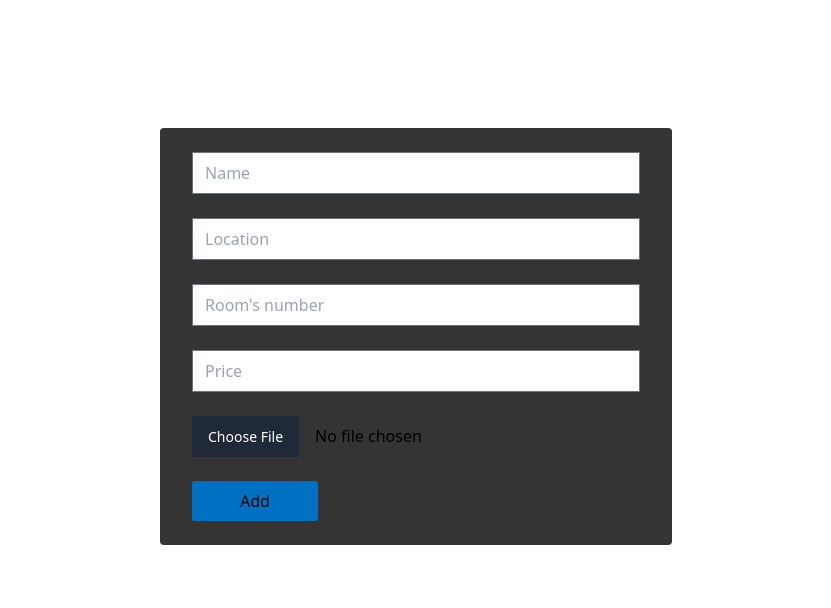
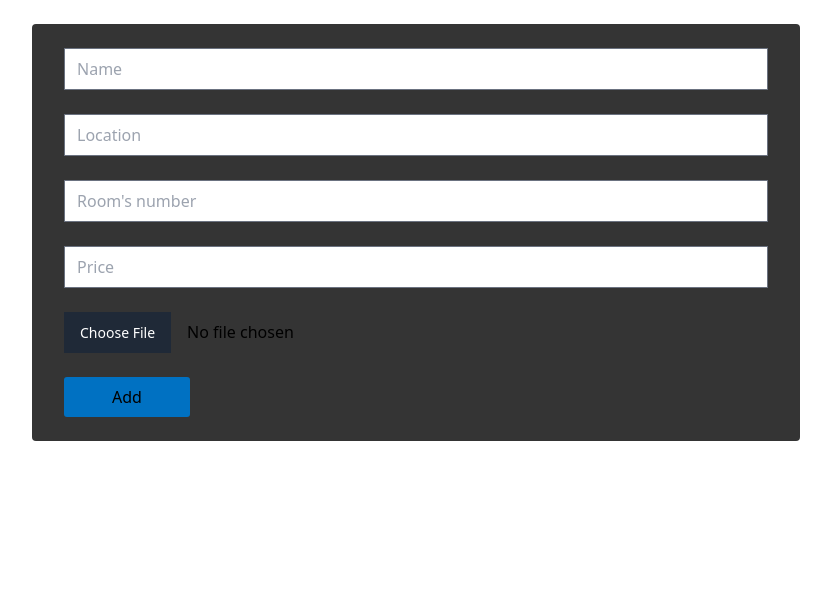
Before and after one commit to qdimanche/airHotel, a PHP site: page /addHotel.php in a window 1280 px wide. Shown: the part 84-692 px from the top of the page, without its empty margins (224-1055 px from the left). Run offline with PHP 8.4, Linux system fonts and the light colour scheme; the visitor is signed in with stand-in values (Sample User, id 1); some libraries are stand-ins or nearby versions.

Commit message:
[+] bug fix

```diff
--- a/src/controller/updateHotel.php
+++ b/src/controller/updateHotel.php
@@ -23,6 +23,6 @@ session_start();
         $c_update="UPDATE hotel SET name = '$hotelName', location = '$hotelLocation', room_number = '$roomNumber', price = '$price' WHERE hotel.id = '$id' ";
 }
 
-   $query = $db->prepare($c_update);
+    $query = $db->prepare($c_update);
     $result = $query->execute();
     header('Location: ../view/index.php');
--- a/src/view/addHotel.php
+++ b/src/view/addHotel.php
@@ -22,8 +22,8 @@ if (!isset($_SESSION['email']))
 
     <?php include("header.php") ?>
 
-    <div class="flex justify-center items-center mt-16">
-        <form action="../controller/addHotel.php" class="w-2/5 flex space-y-6 flex-col bg-[#343434] m-16  py-6 relative px-8 rounded" method="post" enctype="multipart/form-data">
+    <div class="flex justify-center items-center mt-6">
+        <form action="../controller/addHotel.php" class="w-3/5 flex space-y-6 flex-col bg-[#343434]  py-6 relative px-8 rounded" method="post" enctype="multipart/form-data">
             <input type="text" placeholder="Name" class="" name="hotelName">
             <input type="text" placeholder="Location" class="" name="hotelLocation">
             <input type="text" placeholder="Room's number" class="" name="roomNumber">
--- a/src/view/header.php
+++ b/src/view/header.php
@@ -33,7 +33,6 @@
 
                         <div class="hidden z-50 my-4 text-base list-none bg-[#1D1D1D] rounded divide-y divide-[#F14747] shadow " id="dropdown" style="position: absolute; inset: auto auto 0px 0px; margin: 0px; transform: translate3d(1015px, 1022px, 0px);" data-popper-reference-hidden="" data-popper-escaped="" data-popper-placement="top">
                             <div class="py-3 px-4">
-                                <span class="block text-sm font-medium text-white truncate">Username</span>
                                 <span class="block text-sm mt-2 font-medium text-slate-100 truncate"><?php echo($_SESSION['email']) ?></span>
                             </div>
                             <ul class="py-1 !border-[#8b5cf6]" aria-labelledby="dropdown">
--- a/src/view/updateHotel.php
+++ b/src/view/updateHotel.php
@@ -29,7 +29,7 @@ $data = $check->fetch();
     <?php include("header.php") ?>
 
     <div class="flex justify-center">
-        <div class="flex flex-col bg-[#343434] m-16  py-6 relative px-8 rounded">
+        <div class="flex flex-col bg-[#343434] m-6  py-6 relative px-8 rounded">
 
             <form action="../controller/updateHotel.php" class="flex flex-col space-y-6" method="post" enctype="multipart/form-data">
 
```
